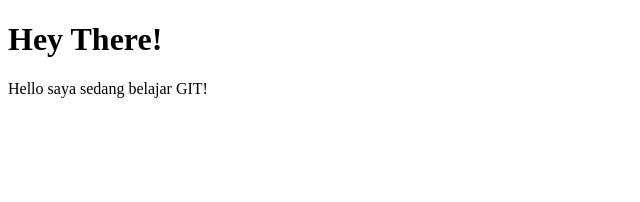
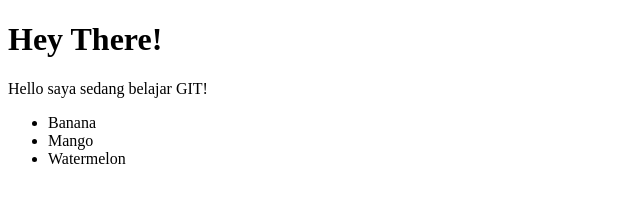
Before and after one commit to bagusasmoro/belajar-html, a website: page index.html in a window 1280 px wide. Shown: the whole page, without its empty margins (0-640 px from the left). Drawn offline with Linux system fonts and the light colour scheme.

Commit message:
new feature: List

```diff
--- a/index.html
+++ b/index.html
@@ -9,5 +9,10 @@
 <body>
     <h1>Hey There!</h1>
     <p>Hello saya sedang belajar GIT!</p>
+    <ul>
+        <li>Banana</li>
+        <li>Mango</li>
+        <li>Watermelon</li>
+    </ul>
 </body>
 </html>
```
